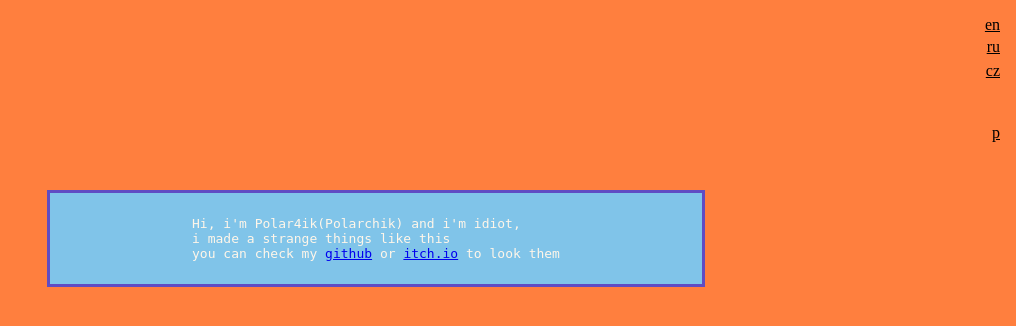
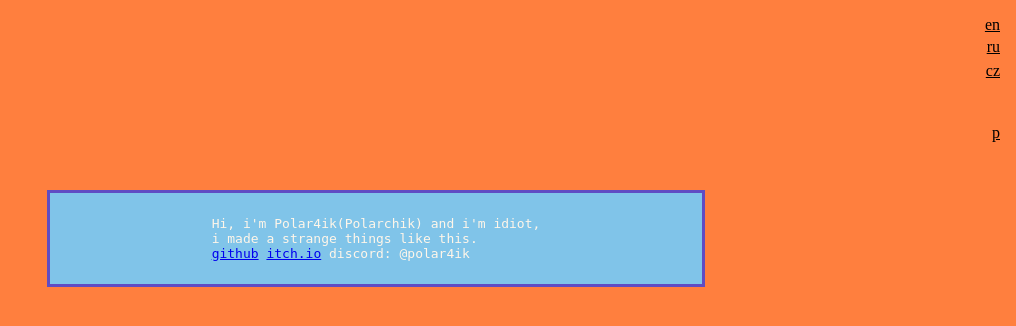
Before and after one commit to Polar4ik/site, a PHP site: page / in a window 1280 px wide. Shown: the top 326 px of the page, without its empty margins (264-1280 px from the left). Run offline with PHP 8.4, Linux system fonts and the light colour scheme.

Commit message:
change text in index.html and change centered-div in style.css

```diff
--- a/index.html
+++ b/index.html
@@ -25,11 +25,11 @@
     <u>p</u>
 </a>
 
-<div class="centered-div">
+<div class="centered-div", style="background-color: #80C4E9; border: solid #604CC3;">
 <pre id="text-info", class="text">
 Hi, i'm Polar4ik(Polarchik) and i'm idiot,
-i made a strange things like this
-you can check my <a href="https://github.com/Polar4ik">github</a> or <a href="https://polar4ik.itch.io/">itch.io</a> to look them
+i made a strange things like this.
+<a href="https://github.com/Polar4ik">github</a> <a href="https://polar4ik.itch.io/">itch.io</a> discord: @polar4ik
 </pre>
 </div>
 
--- a/style.css
+++ b/style.css
@@ -8,14 +8,14 @@
 }
 
 .centered-div {
-    background-color: #80C4E9;
+    /*background-color: #80C4E9;*/
     margin: auto;
     width: 50%;
     padding: 10px;
     margin-top: 15%;
     justify-content: center;
     display: flex;
-    border: solid #604CC3;
+    /*border: solid #604CC3;*/
 }
 
 .link {
```
